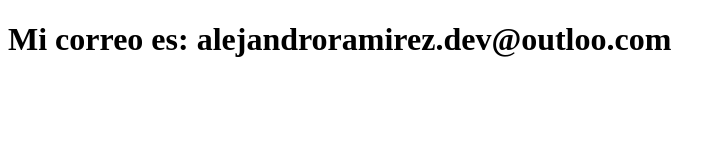
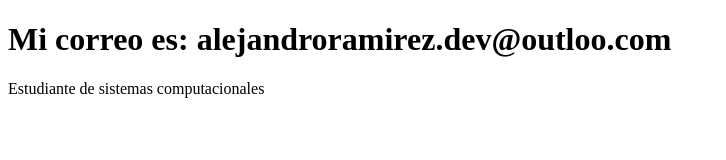
Before and after one commit to alexAlonzo-dev/prueba_course, a plain HTML site: page contacto.html in a window 1280 px wide. Shown: the whole page, without its empty margins (0-726 px from the left). Drawn offline with Linux system fonts and the light colour scheme.

Commit message:
Anade parrafo

```diff
--- a/contacto.html
+++ b/contacto.html
@@ -7,6 +7,7 @@
 </head>
 <body>
     <h1>Mi correo es: alejandroramirez.dev@outloo.com</h1>
+    <p>Estudiante de sistemas computacionales</p>
     <script src="./app.js"></script>
 </body>
 </html>
```
